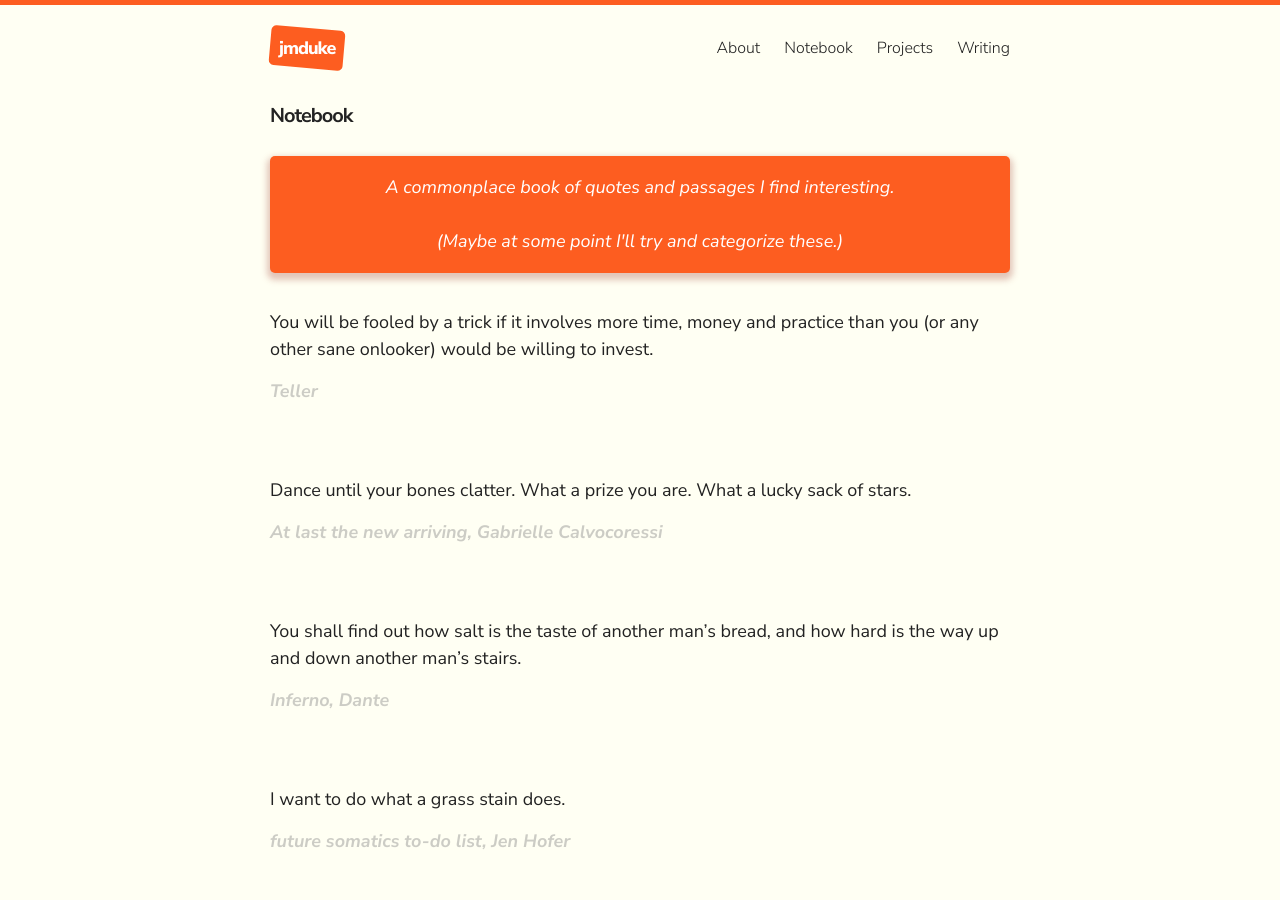
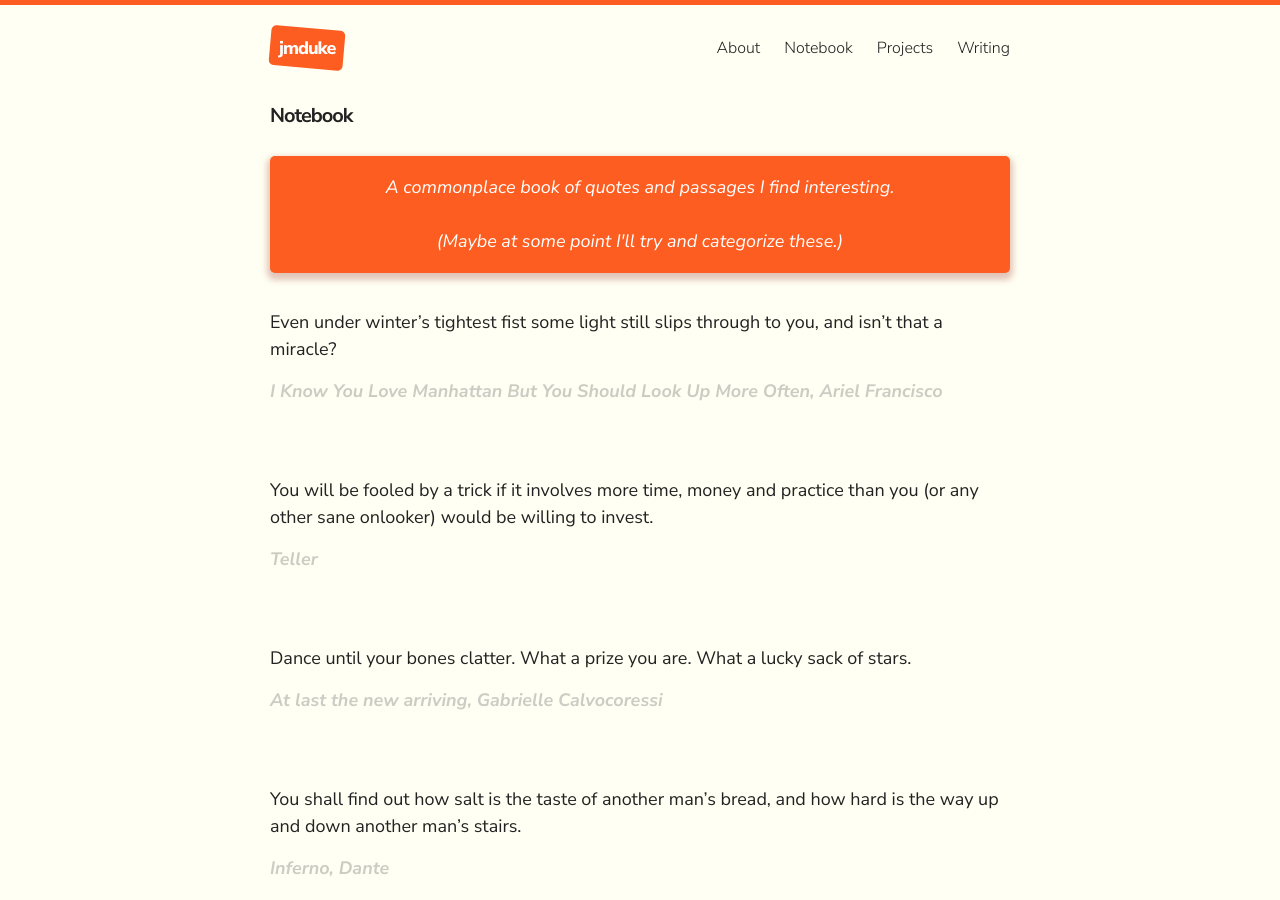
Before and after one commit to jmduke/jmduke-jekyll, a Jekyll site: the page built from notebook.md, in a window 1280 px wide and 900 px high. Built offline with Jekyll 4.4.1, drawn with Linux system fonts in a browser that asks for light colours.

Commit message:
Update Page “notebook”

```diff
--- a/notebook.md
+++ b/notebook.md
@@ -50,6 +50,12 @@ A commonplace book of quotes and passages I find interesting.
 <br /><br />
 (Maybe at some point I'll try and categorize these.)
 </div>
+
+Even under winter’s
+tightest fist some light still slips through
+to you, and isn’t that a miracle?
+
+> *I Know You Love Manhattan But You Should Look Up More Often*, Ariel Francisco
 
 You will be fooled by a trick if it involves more time, money and practice than you (or any other sane onlooker) would be willing to invest.
 
```
